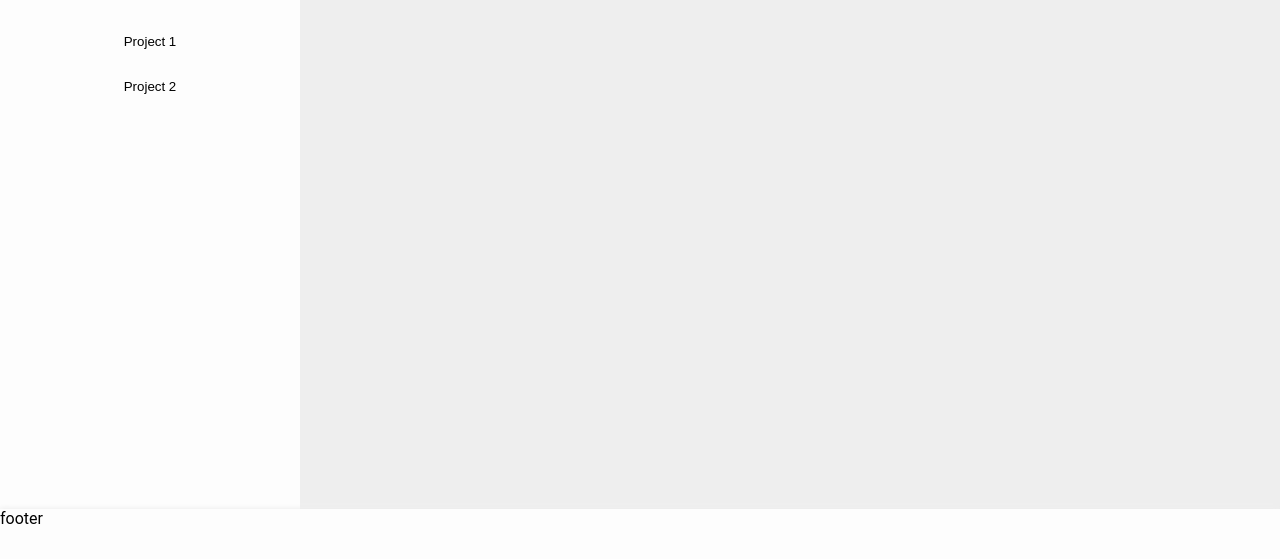
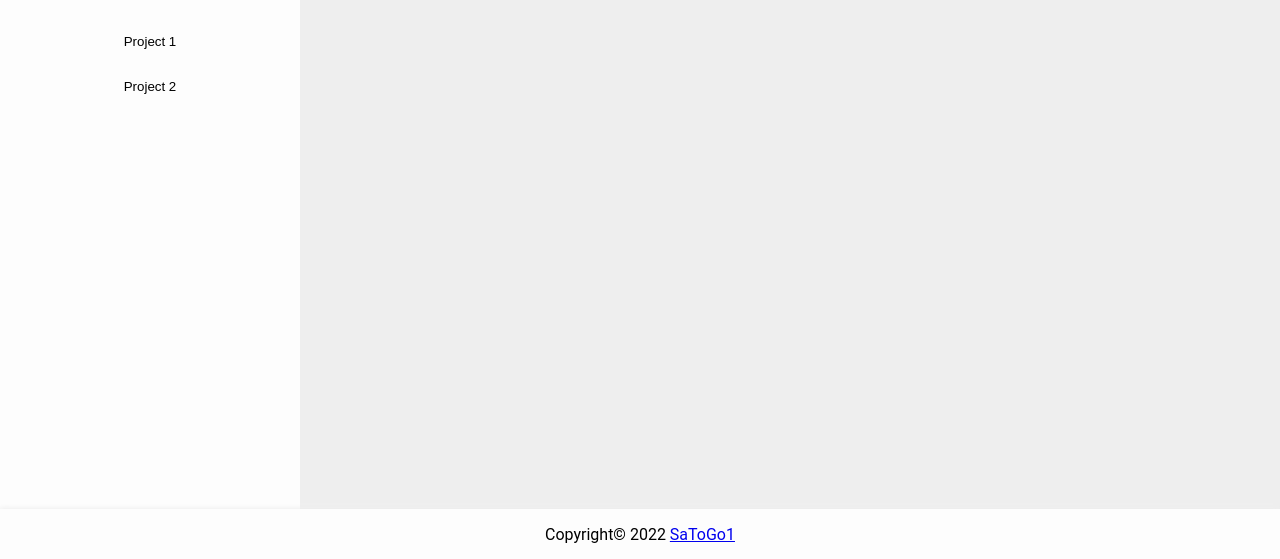
Before and after one commit to SaToGo1/Todo-list, a website: page dist/index.html in a window 1280 px wide. Shown: the part 241-800 px from the top of the page. Drawn offline with Linux system fonts and the light colour scheme.

Commit message:
Add Footer

```diff
--- a/dist/index.html
+++ b/dist/index.html
@@ -26,7 +26,9 @@
         </nav>
         <section class="content">section</section>
     </main>
-    <footer class="footer">footer</footer>
+    <footer class="footer">
+        <div>Copyright© 2022 <a href="https://github.com/SaToGo1">SaToGo1</a></div>
+    </footer>
 
     <script src="main.js"></script>
 </body>
--- a/dist/style.css
+++ b/dist/style.css
@@ -1,7 +1,7 @@
 :root{
     --color-background: #FDFDFD;
     --color-grey-background: #EEE;
-    --color-grey-light: #FAFAFA;
+    --color-grey-light: #F9F9F9;
 }
 
 html {
@@ -114,4 +114,8 @@ h1 {
 
     position: relative;
     z-index: 100;
+
+    display: flex;
+    justify-content: center;
+    align-items: center;
 }
```
